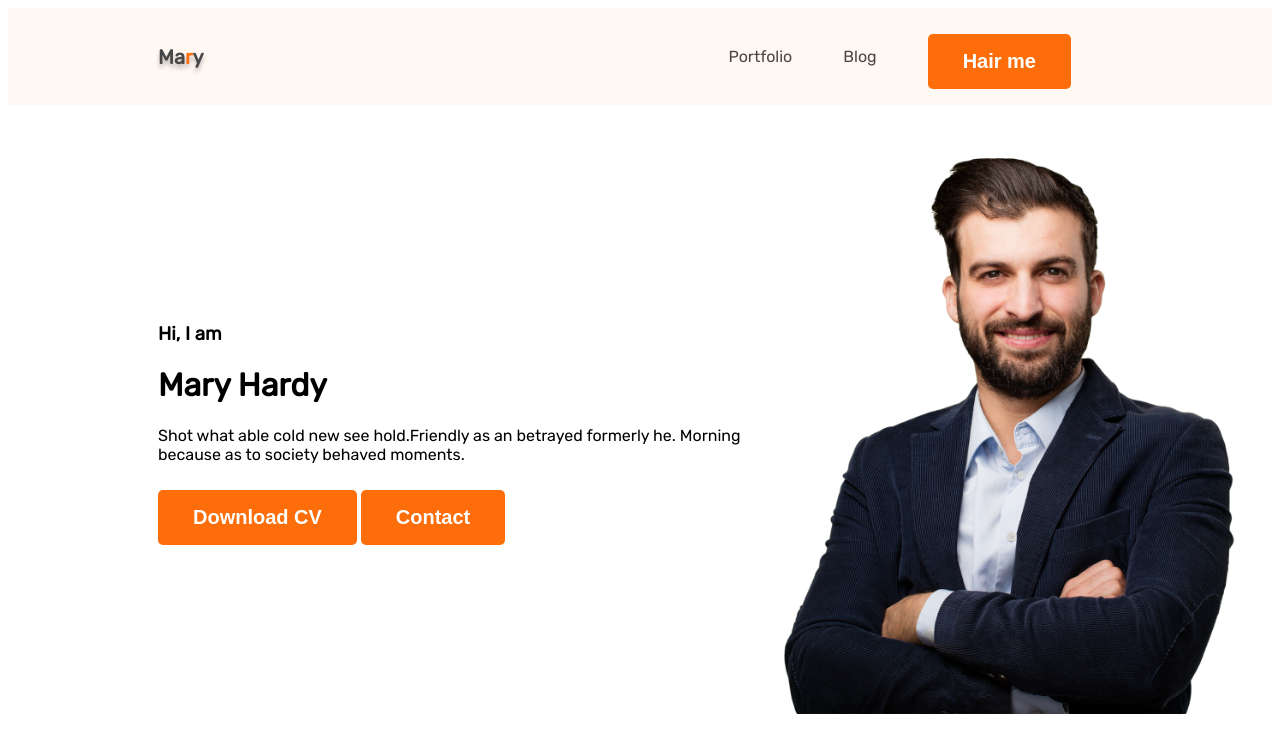
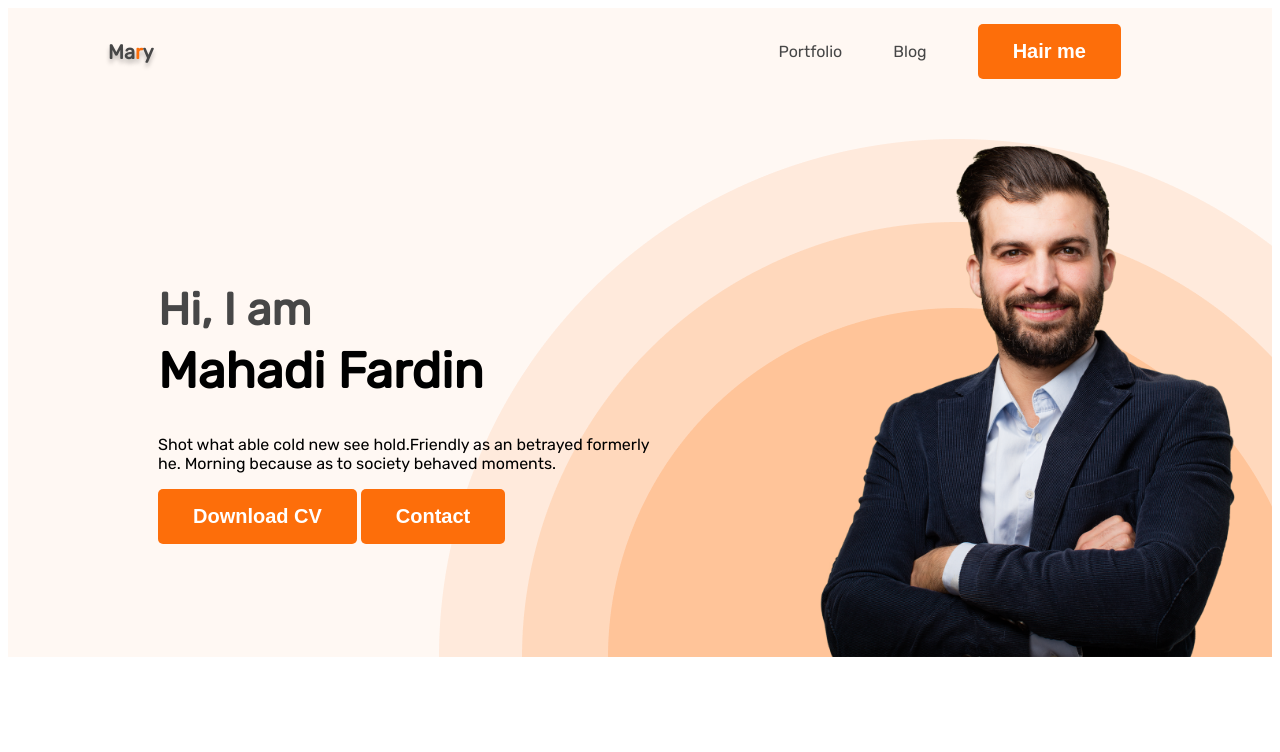
Before and after one commit to mahadi-fardin/web-developer-portfolio, a plain HTML site: page index.html in a window 1280 px wide. Drawn offline with Linux system fonts and the light colour scheme; a web font is replaced by a local one.

Commit message:
added img

```diff
--- a/index.html
+++ b/index.html
@@ -16,13 +16,13 @@
                     <li><button class="btn">Hair me</button></li>
                 </ul>
         </nav>
-    </header>
+
         <div class="banner">
             <div class="banner-content">
                <h3 class="banner-greetin">
                    Hi, I am
                </h3>
-            <h1 class="banner-title">Mary Hardy</h1>
+               <h1 class="banner-title">Mahadi Fardin</h1>
                <p>Shot what able cold new see hold.Friendly as an betrayed formerly he. Morning because as to society behaved moments.</p>
                <button class="btn">Download CV</button>
                <button class="btn">Contact</button>
@@ -31,6 +31,8 @@
             <img class="fortfoli-pic" src="images/hardy.png" alt="">
 
        </div>
+    </header>
+
     <main>
 
     </main>
--- a/styles/styles.css
+++ b/styles/styles.css
@@ -12,7 +12,7 @@ body{
     display: flex;
     justify-content: space-between;
     align-items: center;
-    margin: 0 150px;
+    margin: 0 100px;
   }
   nav >ul{
     display: flex;
@@ -26,15 +26,16 @@ body{
     text-decoration: none;
     color: #474747;
   }
+
   .btn{
     border-radius: 5px;
     background: #FD6E0A;
     border: 0;
-    color: white;
+    color: #fff;
     font-size: 20px;
     font-weight: 700;
     padding: 16px 35px;
-    margin-top: 10px;
+
 
 
   }
@@ -49,13 +50,31 @@ body{
   }
    .header{
     background: #FFF8F3;
+    background-image: url(../images/header_bg.png);
+    background-repeat: no-repeat;
+    background-position: bottom right;
    }
 
    .banner{
-    padding: 30px 30px 30px 150px;
+    padding: 30px 30px 0px 150px;
     display: flex;
     align-items: center;
+    justify-content: space-between;
+   }
+
+   .banner-content{
+    max-width: 500px;
    }
 .fortfoli-pic{
-    width: 500px;
+    width: 460px;
 }
+.banner-greetin{
+    font-size: 45px;
+    color: #474747;
+    margin-bottom: 5px;
+}
+.banner-title{
+    font-size: 50px;
+    font-weight: 700;
+    margin-top: 0px;
+}
```
Lines whose indentation alone changed are shown as unchanged.
